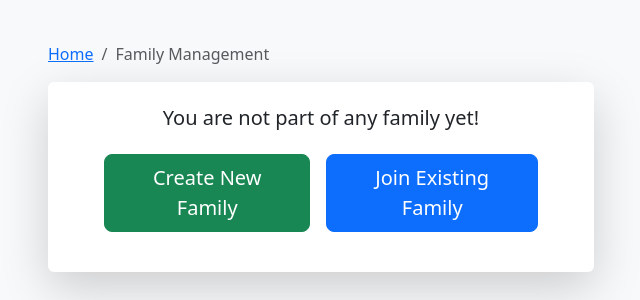
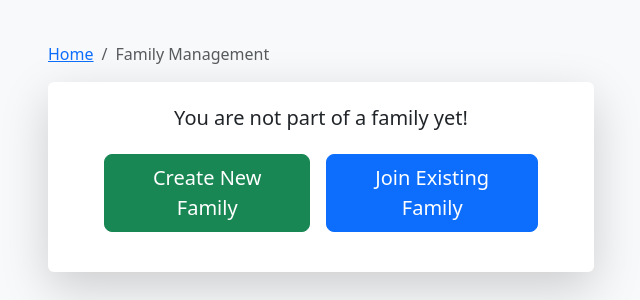
Before and after one commit to daniele-bnm/my_health_app, a Flask app: template health_app/templates/app_dir/family.html in a window 1280 px wide. Shown: the part 215-515 px from the top of the page, without its empty margins (319-959 px from the left). Run offline with Flask 3, Linux system fonts and the light colour scheme; the template is opened without the code that fills it: values that come from a table or form of the project are taken from there, others are empty; some libraries are stand-ins or nearby versions.

Commit message:
minor changes

```diff
--- a/health_app/templates/app_dir/family.html
+++ b/health_app/templates/app_dir/family.html
@@ -41,7 +41,7 @@
 
                     {% else %}
                         <!-- If user is not in a family, show options to create or join one -->
-                        <h5 class="text-center mb-4">You are not part of any family yet!</h5>
+                        <h5 class="text-center mb-4">You are not part of a family yet!</h5>
                         <div class="d-flex justify-content-center mb-4">
                             <button class="btn btn-success btn-lg mx-2" data-bs-toggle="modal" data-bs-target="#createFamilyModal">
                                 Create New Family
```
